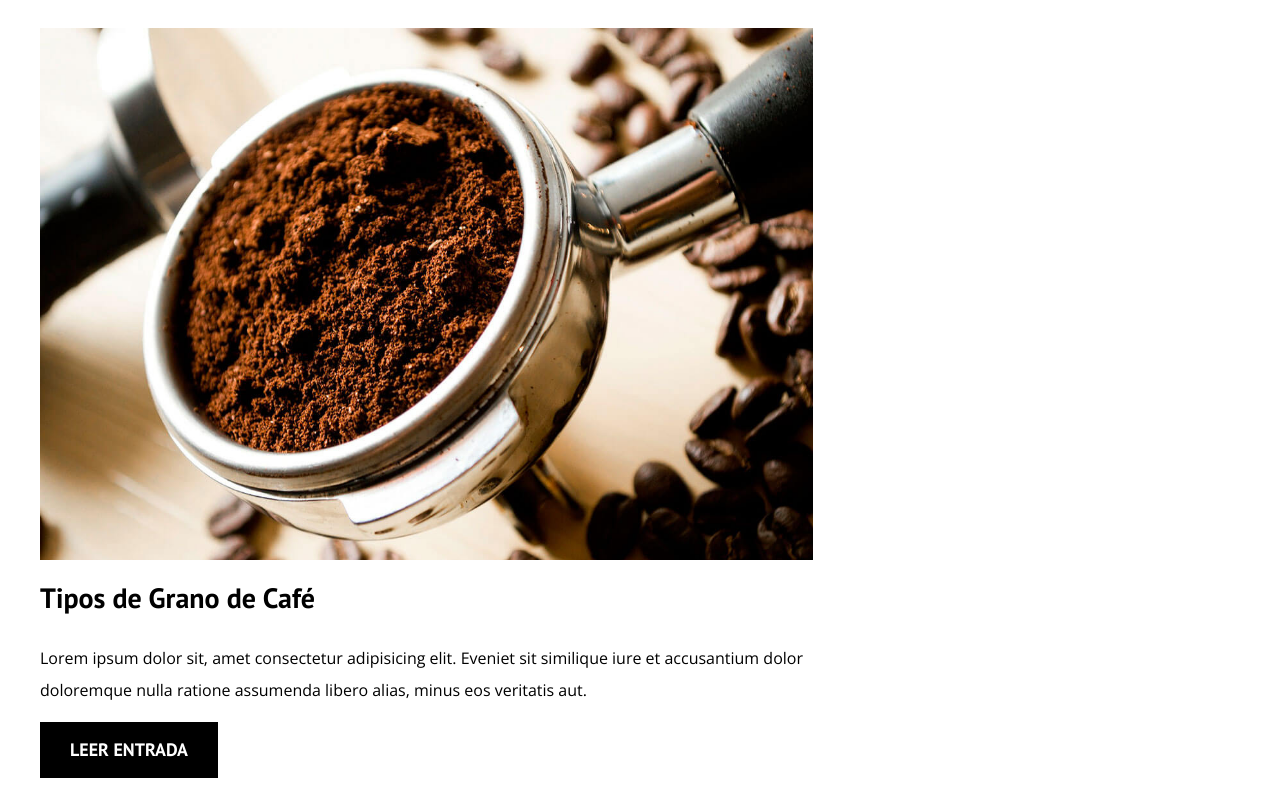
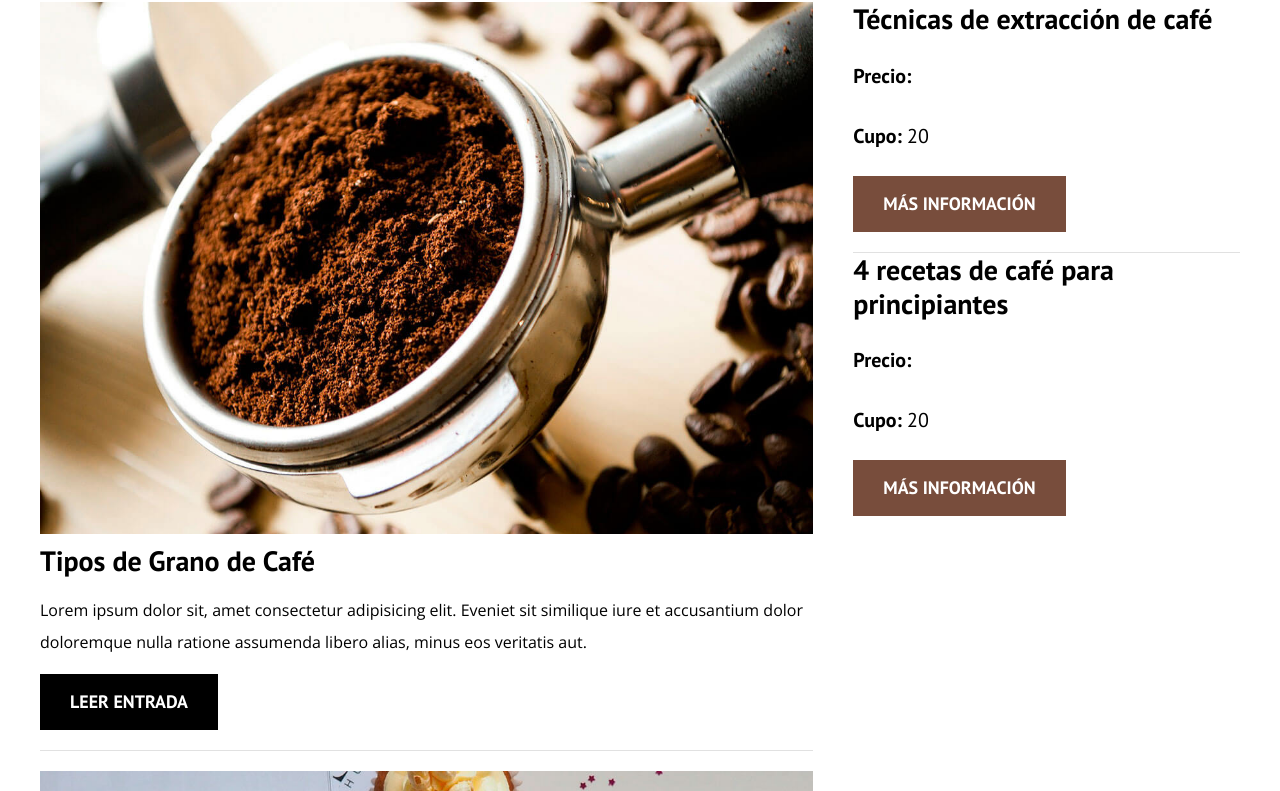
Before and after one commit to iscid/blogdecafe, a plain HTML site: page index.html in a window 1280 px wide. Shown: the part 700-1491 px from the top of the page. Drawn offline with nearby package versions, Linux system fonts and the light colour scheme.

Commit message:
Desarrollo de aside y corrección de internileados además de botón secundario

```diff
--- a/css/estilos.css
+++ b/css/estilos.css
@@ -3,7 +3,7 @@
   --fuenteHeading: "PT Sans", sans-serif;
   --fuenteParrafos: "Open Sans", sans-serif;
 
-  --prmario: #784d3c;
+  --primario: #784d3c;
   --blanco: #ffffff;
   --gris: #e1e1e1;
   --negro: #000000;
@@ -42,6 +42,7 @@ h2,
 h3,
 h4 {
   font-family: var(--fuenteHeading);
+  line-height: 1.2;
 }
 
 h1 {
@@ -171,3 +172,34 @@ img {
 .boton--primario {
   background-color: var(--negro);
 }
+
+.boton--secundario {
+  background-color: var(--primario);
+}
+
+.cursos {
+  list-style: none;
+}
+
+.widget-curso {
+  border-bottom: 1px solid var(--gris);
+}
+
+.widget-curso:last-of-type {
+  border: none;
+  margin-bottom: 0;
+}
+
+.widget-curso__label {
+  font-family: var(--fuenteHeading);
+  font-weight: bold; /*700*/
+}
+
+.widget-curso__info {
+  font-weight: normal; /*400*/
+}
+
+.widget-curso__label,
+.widget-curso__info {
+  font-size: 2rem;
+}
--- a/index.html
+++ b/index.html
@@ -85,8 +85,30 @@
                 </div>
             </article>
         </main>
+
         <aside class="sidebar">
             <h3>Nuestros Cursos y Talleres</h3>
+            <ul class="cursos no-padding">
+                <li class="widget-curso">
+                    <h4 class="no-margin">Técnicas de extracción de café</h4>
+                    <p class="widget-curso__label">Precio:</p>
+                    <p class="widget-curso__info"></p>
+                    <p class="widget-curso__label">Cupo:
+                        <span class="widget-curso__info">20</span>
+                    </p>
+                    <a href="#" class="boton boton--secundario">Más información</a>
+                </li>
+
+                <li class="widget-curso">
+                    <h4 class="no-margin">4 recetas de café para principiantes</h4>
+                    <p class="widget-curso__label">Precio:</p>
+                    <p class="widget-curso__info"></p>
+                    <p class="widget-curso__label">Cupo:
+                        <span class="widget-curso__info">20</span>
+                    </p>
+                    <a href="#" class="boton boton--secundario">Más información</a>
+                </li>
+            </ul>
         </aside>
     </div>
 
```
